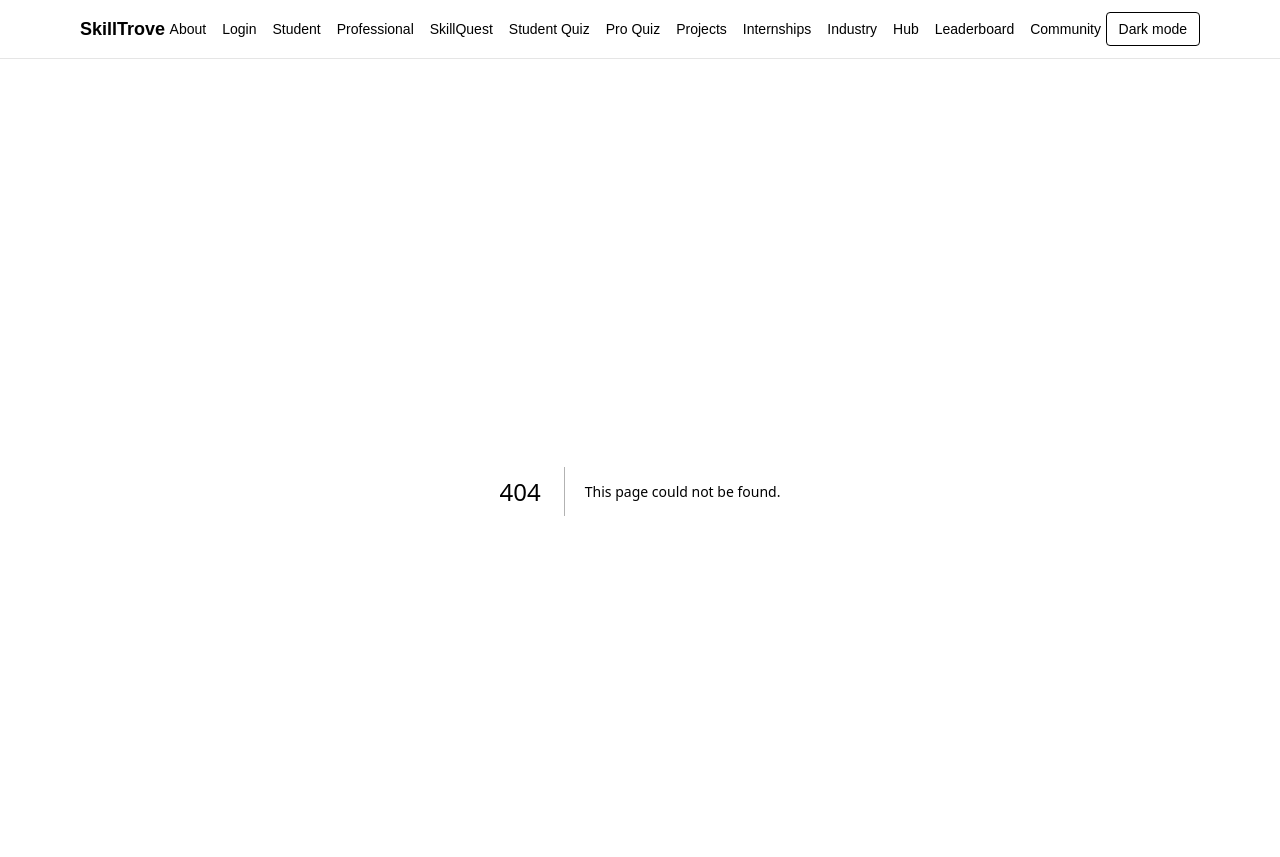
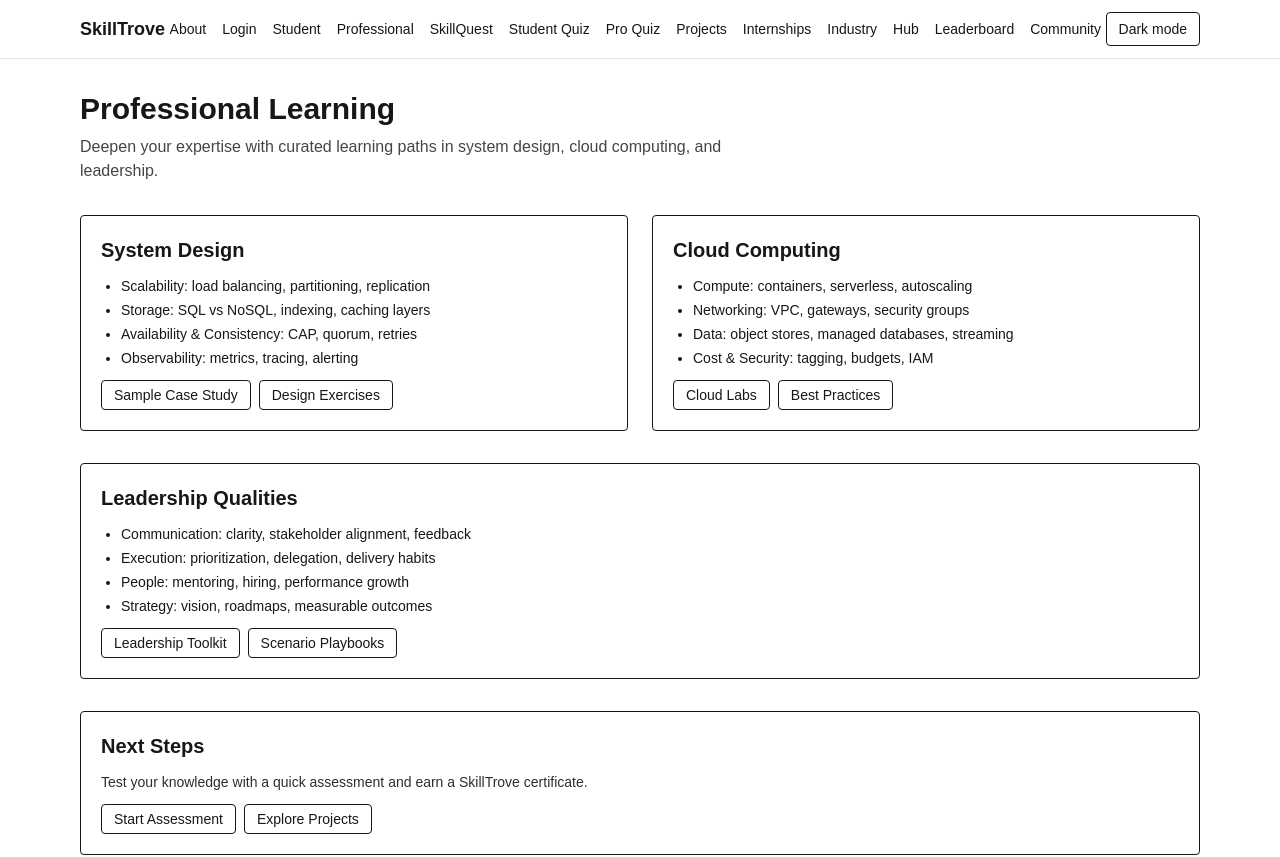
Before and after one commit to sarayu1201/SkillTrove, a Next.js app in the folder ideaspark-skilltrove/: page /learn/professional in a window 1280 px wide. Before the commit this address had no page. Shown: the top 857 px of the page. Built offline with nearby package versions, Linux system fonts and the light colour scheme.

Commit message:
Add Professional Learning page with system design, cloud, and leadership sections
Co-authored-by: allampallisarayu64 <allampallisarayu64@gmail.com>

```diff
--- /dev/null
+++ b/ideaspark-skilltrove/src/app/learn/professional/page.tsx
@@ -0,0 +1,63 @@
+export default function ProfessionalLearningPage() {
+  return (
+    <div className="space-y-8">
+      <header className="space-y-2">
+        <h1 className="text-3xl font-bold">Professional Learning</h1>
+        <p className="opacity-80 max-w-2xl">Deepen your expertise with curated learning paths in system design, cloud computing, and leadership.</p>
+      </header>
+
+      <section className="grid md:grid-cols-2 gap-6">
+        <div className="border rounded p-5 space-y-3">
+          <h2 className="text-xl font-semibold">System Design</h2>
+          <ul className="list-disc pl-5 space-y-1 text-sm">
+            <li>Scalability: load balancing, partitioning, replication</li>
+            <li>Storage: SQL vs NoSQL, indexing, caching layers</li>
+            <li>Availability & Consistency: CAP, quorum, retries</li>
+            <li>Observability: metrics, tracing, alerting</li>
+          </ul>
+          <div className="flex gap-2 text-sm">
+            <a className="border rounded px-3 py-1" href="#">Sample Case Study</a>
+            <a className="border rounded px-3 py-1" href="#">Design Exercises</a>
+          </div>
+        </div>
+
+        <div className="border rounded p-5 space-y-3">
+          <h2 className="text-xl font-semibold">Cloud Computing</h2>
+          <ul className="list-disc pl-5 space-y-1 text-sm">
+            <li>Compute: containers, serverless, autoscaling</li>
+            <li>Networking: VPC, gateways, security groups</li>
+            <li>Data: object stores, managed databases, streaming</li>
+            <li>Cost & Security: tagging, budgets, IAM</li>
+          </ul>
+          <div className="flex gap-2 text-sm">
+            <a className="border rounded px-3 py-1" href="#">Cloud Labs</a>
+            <a className="border rounded px-3 py-1" href="#">Best Practices</a>
+          </div>
+        </div>
+      </section>
+
+      <section className="border rounded p-5 space-y-3">
+        <h2 className="text-xl font-semibold">Leadership Qualities</h2>
+        <ul className="list-disc pl-5 space-y-1 text-sm">
+          <li>Communication: clarity, stakeholder alignment, feedback</li>
+          <li>Execution: prioritization, delegation, delivery habits</li>
+          <li>People: mentoring, hiring, performance growth</li>
+          <li>Strategy: vision, roadmaps, measurable outcomes</li>
+        </ul>
+        <div className="flex gap-2 text-sm">
+          <a className="border rounded px-3 py-1" href="#">Leadership Toolkit</a>
+          <a className="border rounded px-3 py-1" href="#">Scenario Playbooks</a>
+        </div>
+      </section>
+
+      <section className="border rounded p-5 space-y-3">
+        <h2 className="text-xl font-semibold">Next Steps</h2>
+        <p className="text-sm opacity-90">Test your knowledge with a quick assessment and earn a SkillTrove certificate.</p>
+        <div className="flex gap-2 text-sm">
+          <a className="border rounded px-3 py-1" href="/quiz/professional">Start Assessment</a>
+          <a className="border rounded px-3 py-1" href="/projects">Explore Projects</a>
+        </div>
+      </section>
+    </div>
+  );
+}
```
